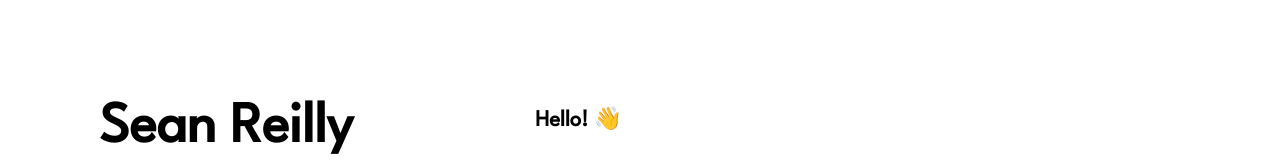
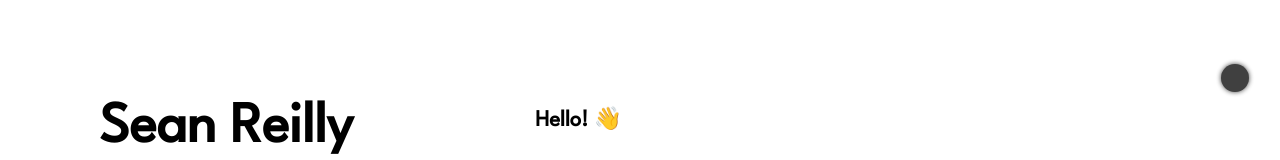
Before and after one commit to S-P-R/S-P-R.github.io, a React (Vite) app: page / in a window 1280 px wide. Shown: the top 160 px of the page. Built offline with nearby package versions, Linux system fonts and the light colour scheme.

Commit message:
Add button that switches between light mode & dark mode

```diff
--- a/src/App.tsx
+++ b/src/App.tsx
@@ -1,6 +1,7 @@
 import { useState } from 'react'
 import HeroSection from './components/Hero.tsx'
 import Project from './components/Project.tsx'
+import ColorSchemeToggle from './components/ColorSchemeToggle.tsx'
 import './styles/App.css'
 
 /**
@@ -13,7 +14,8 @@ function App() {
   const [hoveredProject, setHoveredProject] = useState<string | null> (null);
 
   return (
-    <div className='app-layout'>
+    <div className='elements'>
+      <div className='content-layout'>
         <div className='hero-section'> <HeroSection/> </div>
         <div className='main-content'>
           <h3> Hello! &#128075;{/* waving hand emoji */} </h3>
@@ -21,13 +23,17 @@ function App() {
               in Computer Science. Currently looking for a new grad software
               engineering role. </p>
           <h2> Projects</h2>
-        <Project name='Placeholder 1' description="Lorem ipsum dolor sit amet, consectetur adipiscing elit. Vestibulum pulvinar volutpat ante sit amet malesuada."
+          <Project name='Placeholder 1'
+                   description="Lorem ipsum dolor sit amet, consectetur adipiscing elit. Vestibulum pulvinar volutpat ante sit amet malesuada."
                    onMouseEnter={() => setHoveredProject("Placeholder 1")} onMouseLeave={() => setHoveredProject(null)}
                    shouldDim={hoveredProject != null && hoveredProject != "Placeholder 1"} />
-        <Project name='Placeholder 2' description="Lorem ipsum dolor sit amet, consectetur adipiscing elit. Vestibulum pulvinar volutpat ante sit amet malesuada."
+          <Project name='Placeholder 2'
+                   description="Lorem ipsum dolor sit amet, consectetur adipiscing elit. Vestibulum pulvinar volutpat ante sit amet malesuada."
                    onMouseEnter={() => setHoveredProject("Placeholder 2")} onMouseLeave={() => setHoveredProject(null)}
                    shouldDim={hoveredProject != null && hoveredProject != "Placeholder 2"} />
         </div>
+      </div>
+      <ColorSchemeToggle/>
     </div>
   )
 }
--- /dev/null
+++ b/src/components/ColorSchemeToggle.tsx
@@ -0,0 +1,19 @@
+import '../styles/ColorSchemeToggle.css'
+
+
+import { ColorSchemeContext } from '../contexts/ColorSchemeContext.tsx';
+import { useContext } from 'react';
+
+/**
+ * ColorSchemeToggle
+ *
+ * Allows user to override system preference and switch between light mode
+ * and dark mode
+ *
+ */
+export default function ColorSchemeToggle (){
+    const { toggle } = useContext(ColorSchemeContext);
+    return (
+        <button className="color-toggle" onClick={toggle}></button>
+    )
+}
--- a/src/styles/App.css
+++ b/src/styles/App.css
@@ -1,3 +1,8 @@
+.elements {
+    display: flex;
+    flex-direction: row;
+}
+
 .hero-section {
     display: flex;
     flex-direction: column;
@@ -12,12 +17,13 @@
     display: flex;
     flex-direction: column;
     margin: 4rem;
+    margin-right: .25rem;
     margin-top: 2.5rem;
     line-height: 1.5;
 }
 
 @media screen and (min-width: 1080px) {
-    .app-layout {
+    .content-layout {
         display: flex;
         flex-direction: row;
         justify-content: space-between;
@@ -35,7 +41,7 @@
 }
 
 @media screen and (max-width: 1080px) {
-    .app-layout {
+    .content-layout {
         display: flex;
         flex-direction: column;
         justify-content: space-between;
--- /dev/null
+++ b/src/styles/ColorSchemeToggle.css
@@ -0,0 +1,25 @@
+.color-toggle {
+    position: sticky;
+    top: 2.8rem;
+    margin: 1rem;
+    margin-top: 2.4rem;
+    margin-left: 0rem;
+
+    width: 1.25rem;
+    height: 1.25rem;
+    padding: .5rem;
+
+    border: none;
+    background-color: var(--color);
+    border-radius: 100%;
+    opacity: .75;
+    box-shadow: 0rem 0rem .25rem var(--color);
+    transition: transform 0.3s ease, opacity 0.3s ease; /* occurs when hover stops */
+}
+
+.color-toggle:hover {
+    transition: transform 0.3s ease, opacity 0.3s ease;
+    box-shadow: 0rem 0rem .5rem var(--color);
+    opacity: 1;
+    transform: scale(1.25);
+}
```
Lines whose indentation alone changed are shown as unchanged.
